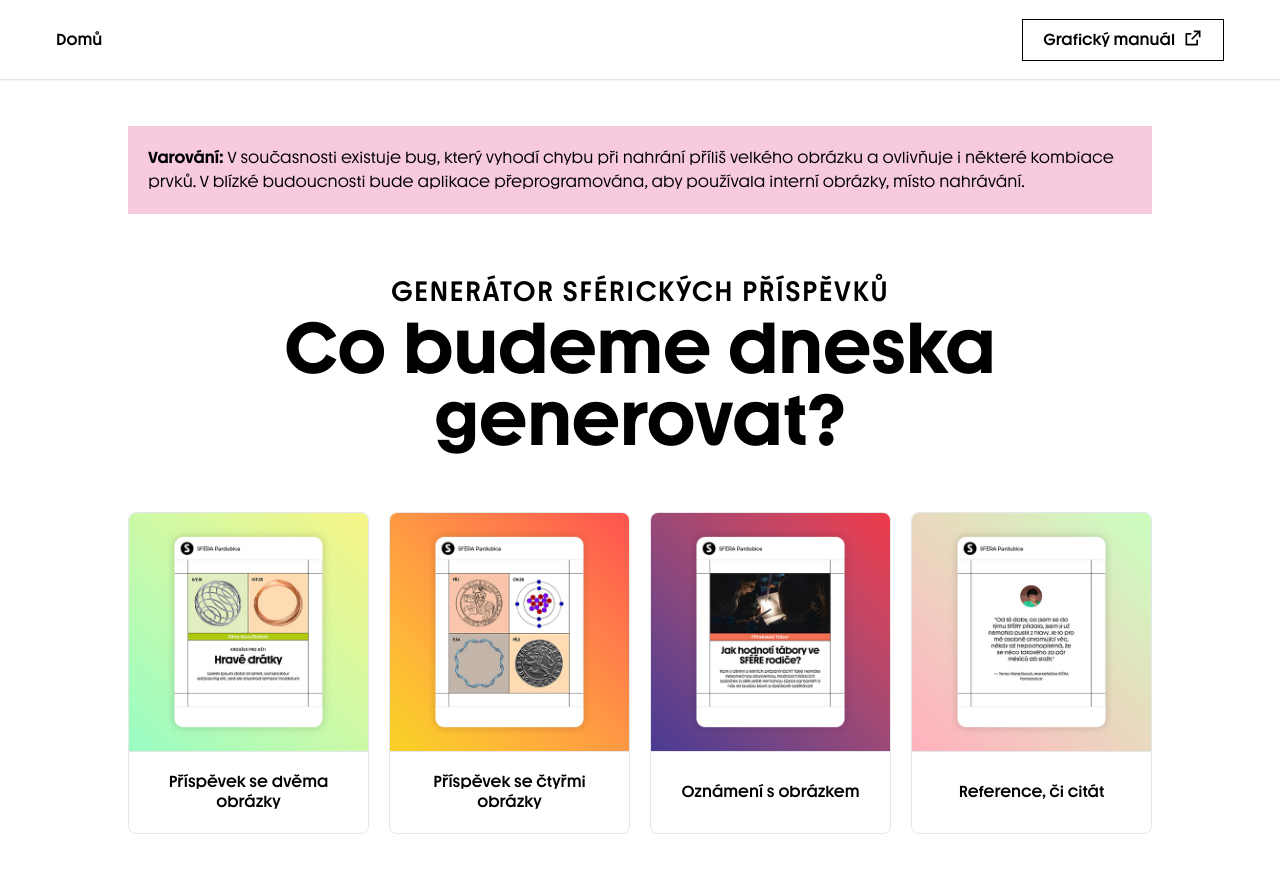
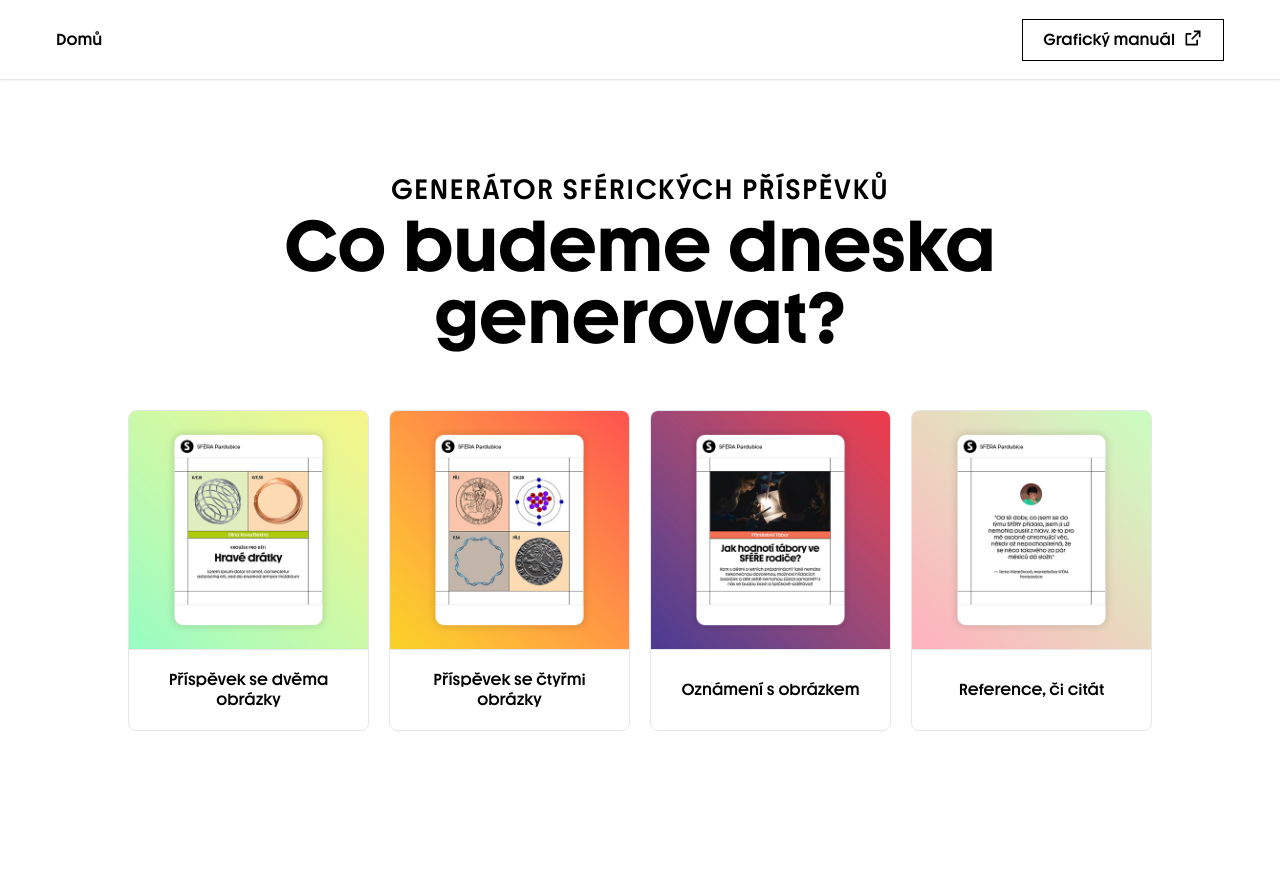
Before and after one commit to Lossmeril/sfera-prispevky, a Next.js app: page / in a window 1280 px wide. Shown: the top 872 px of the page. After the commit the page ends 800 px from the top, so only its background shows below. Built offline with nearby package versions, Linux system fonts and the light colour scheme.

Commit message:
fix: minor tweaks

```diff
--- a/app/page.tsx
+++ b/app/page.tsx
@@ -4,15 +4,7 @@ import Link from "next/link";
 
 const GeneratorsHomePage = () => {
   return (
-    <div className="w-screen h-screen flex flex-col justify-center px-[10%]">
-      <div className="bg-accent-pink p-5">
-        <p>
-          <strong>Varování:</strong> V současnosti existuje bug, který vyhodí
-          chybu při nahrání příliš velkého obrázku a ovlivňuje i některé
-          kombiace prvků. V blízké budoucnosti bude aplikace přeprogramována,
-          aby používala interní obrázky, místo nahrávání.
-        </p>
-      </div>
+    <div className="w-screen h-auto mt-8 flex flex-col justify-center px-[10%]">
       <p className="above-heading mt-14">Generátor sférických příspěvků</p>
       <h1 className="text-[4.5em] font-bold text-center leading-none mb-14">
         Co budeme dneska generovat?
--- a/app/post-2-images/page.tsx
+++ b/app/post-2-images/page.tsx
@@ -2,7 +2,6 @@
 
 import React, { useRef, useState } from "react";
 import Image from "next/image";
-import Link from "next/link";
 
 import { toPng } from "html-to-image";
 
--- a/app/post-4-images/page.tsx
+++ b/app/post-4-images/page.tsx
@@ -2,7 +2,6 @@
 
 import React, { useRef, useState } from "react";
 import Image from "next/image";
-import Link from "next/link";
 
 import { toPng } from "html-to-image";
 
```
